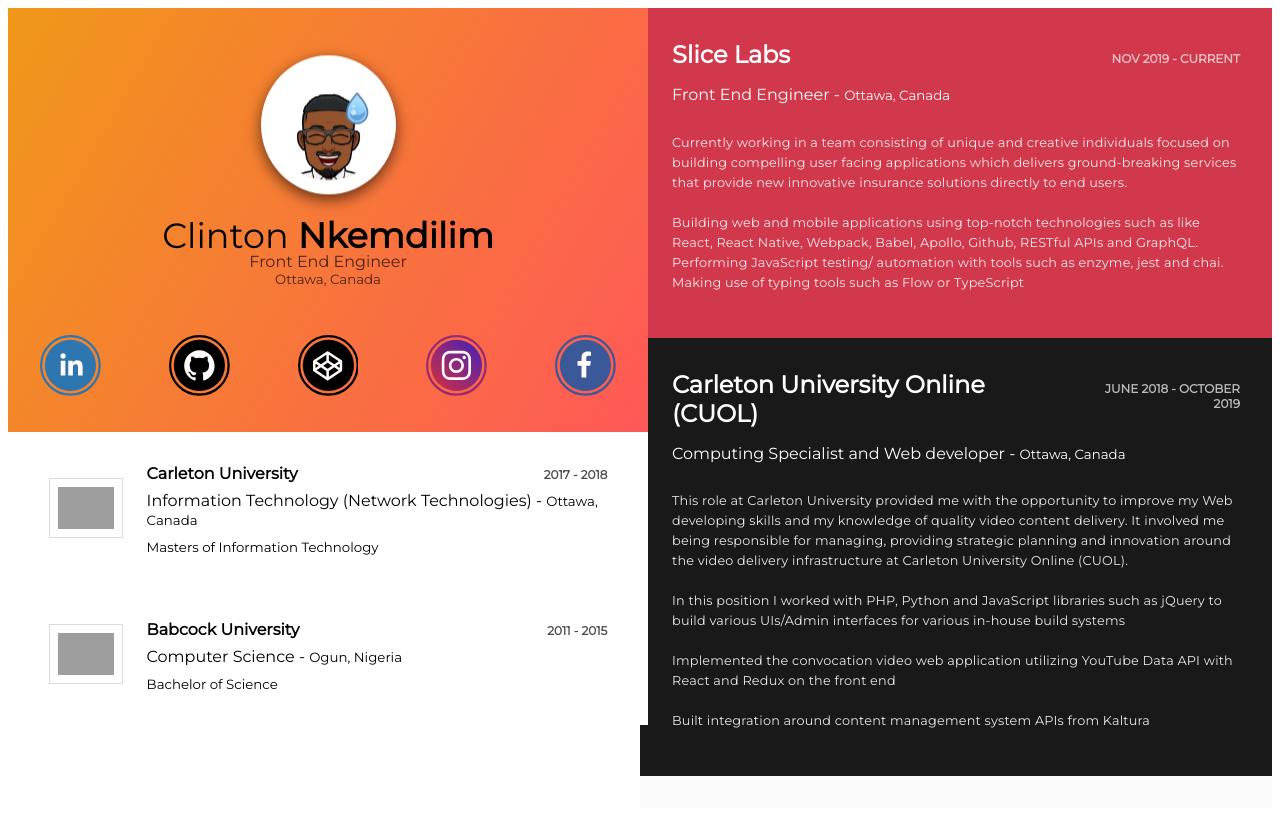
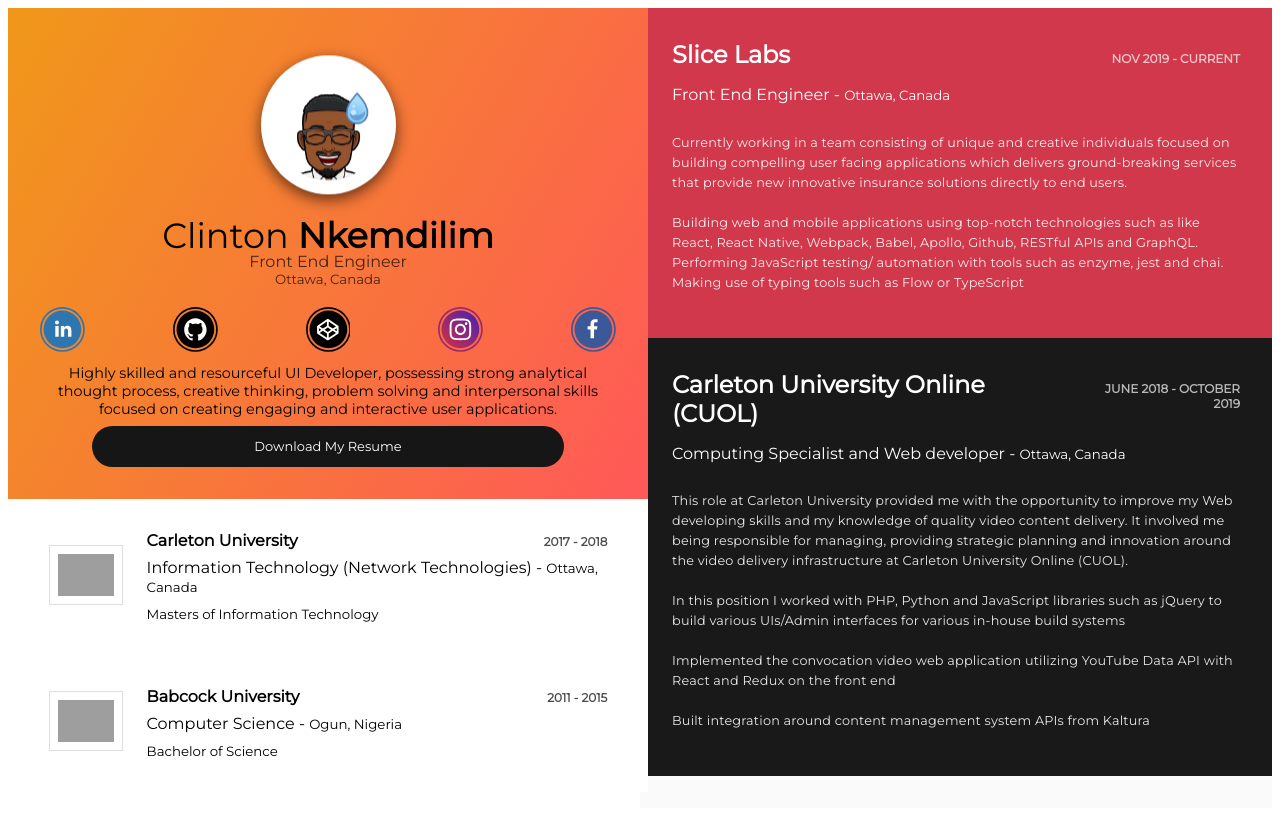
Before and after one commit to clinton-slice/personal-website-2020, a Gatsby site: page /MainPage in a window 1280 px wide. Built offline with nearby package versions, Linux system fonts and the light colour scheme; Gatsby itself is replaced by a stand-in of ours; grey boxes are pictures that could not be loaded.

Commit message:
Added Summary, Resume download button and code clean up

```diff
--- a/src/components/BusinessCard/BusinessCard.js
+++ b/src/components/BusinessCard/BusinessCard.js
@@ -1,11 +1,19 @@
 import React from "react";
 import PropTypes from "prop-types";
 import { Card, Contacts } from "../../components";
-import { Name, JobTitle, ImageContainer } from "./styledComponents";
+import {
+  Name,
+  JobTitle,
+  ImageContainer,
+  DownloadButton,
+  Summay,
+} from "./styledComponents";
 import profileImage from "../../images/profile.jpg";
+import myResume from "../../images/resume.pdf";
+import { withPrefix } from "gatsby";
 
 const BusinessCard = ({ personalInfo }) => {
-  const { name, jobTitle, location, contacts } = personalInfo;
+  const { name, jobTitle, location, contacts, summary, ctaText } = personalInfo;
   const { firstName, lastName } = name;
 
   return (
@@ -13,7 +21,12 @@
       <>
         <ImageContainer>
           <div className="image">
-            <img src={profileImage} width="127.433px" height="132.743px"></img>
+            <img
+              src={profileImage}
+              width="127.433px"
+              height="132.743px"
+              alt="profilePhoto"
+            ></img>
           </div>
         </ImageContainer>
         <Name>
@@ -25,6 +38,15 @@
           <small>{location}</small>
         </JobTitle>
         <Contacts contactInfo={contacts} />
+        <Summay>{summary}</Summay>
+        <DownloadButton
+          className="button"
+          rel="noopener noreferrer"
+          href={withPrefix(myResume)}
+          target="_blank"
+        >
+          {ctaText}
+        </DownloadButton>
       </>
     </Card>
   );
--- a/src/components/BusinessCard/styledComponents.js
+++ b/src/components/BusinessCard/styledComponents.js
@@ -38,8 +38,64 @@
 export const JobTitle = styled.p`
   text-align: center;
   opacity: 0.7;
-  margin: -40px 0 48px 0;
+  margin: -40px 0 20px 0;
   small {
     display: block;
   }
 `;
+
+export const DownloadButton = styled.a`
+   {
+    display: flex;
+    overflow: hidden;
+
+    margin: 0 52px;
+    padding: 12px 12px;
+    background: #161616;
+
+    cursor: pointer;
+    user-select: none;
+    transition: all 150ms linear;
+    text-align: center;
+    text-transform: capitalize;
+    text-decoration: none;
+
+    color: #fff;
+    border: 0 none;
+    border-radius: 36px;
+
+    font-size: 13px;
+    font-weight: 500;
+    line-height: 1.3;
+
+    justify-content: center;
+    align-items: center;
+    flex: 0 0 160px;
+
+    &:hover {
+      transition: all 150ms linear;
+
+      opacity: 0.85;
+    }
+
+    &:active {
+      transition: all 150ms linear;
+      opacity: 0.75;
+    }
+
+    &:focus {
+      outline: 1px dotted #959595;
+      outline-offset: -4px;
+    }
+  }
+  &:focus {
+    outline: 1px dotted white;
+    outline-offset: -4px;
+  }
+`;
+
+export const Summay = styled.p`
+  margin: 8px 0;
+  text-align: center;
+  font-size: 0.9rem;
+`;
--- a/src/components/SVGIcon/SVGIcon.js
+++ b/src/components/SVGIcon/SVGIcon.js
@@ -1,5 +1,5 @@
 import React from "react";
-import styled, { keyframes } from "styled-components";
+import { SocialIconLink } from "./styledComponents";
 
 const getPath = (name, props) => {
   switch (name) {
@@ -104,51 +104,4 @@
   </div>
 );
 
-const svgAnimate = keyframes`
-10%, 90% {
-  transform: translate3d(-2px, 0, 0);
-}
-
-20%, 80% {
-  transform: translate3d(4px, 0, 0);
-}
-
-30%, 50%, 70% {
-  transform: translate3d(-8px, 0, 0);
-}
-
-40%, 60% {
-  transform: translate3d(8px, 0, 0);
-}
-`;
-
-const SocialIconLink = styled.a`
-  color: ${({ color, theme }) => color || theme.color};
-  & .social-svg {
-    width: 3.8rem;
-    height: 3.8rem;
-    & .social-group {
-      &__outline {
-        transform-origin: 50% 50%;
-        transform: scale(1.1);
-      }
-    }
-    &:hover,
-    &:active,
-    &:focus {
-      animation: ${svgAnimate} 0.82s cubic-bezier(0.36, 0.07, 0.19, 0.97) both;
-      transform: translate3d(0, 0, 0);
-      backface-visibility: hidden;
-      perspective: 1000px;
-    }
-  }
-
-  @media (max-width: 768px) {
-    .social-svg {
-      width: 2.8rem;
-      height: 2.8rem;
-    }
-  }
-`;
-
 export default SVGIcon;
--- /dev/null
+++ b/src/components/SVGIcon/styledComponents.js
@@ -0,0 +1,48 @@
+import styled, { keyframes } from "styled-components";
+
+const svgAnimate = keyframes`
+10%, 90% {
+  transform: translate3d(-2px, 0, 0);
+}
+
+20%, 80% {
+  transform: translate3d(4px, 0, 0);
+}
+
+30%, 50%, 70% {
+  transform: translate3d(-8px, 0, 0);
+}
+
+40%, 60% {
+  transform: translate3d(8px, 0, 0);
+}
+`;
+
+export const SocialIconLink = styled.a`
+  color: ${({ color, theme }) => color || theme.color};
+  & .social-svg {
+    width: 2.8rem;
+    height: 2.8rem;
+    & .social-group {
+      &__outline {
+        transform-origin: 50% 50%;
+        transform: scale(1.1);
+      }
+    }
+    &:hover,
+    &:active,
+    &:focus {
+      animation: ${svgAnimate} 0.82s cubic-bezier(0.36, 0.07, 0.19, 0.97) both;
+      transform: translate3d(0, 0, 0);
+      backface-visibility: hidden;
+      perspective: 1000px;
+    }
+  }
+
+  @media (max-width: 768px) {
+    .social-svg {
+      width: 2.8rem;
+      height: 2.8rem;
+    }
+  }
+`;
--- a/src/config.json
+++ b/src/config.json
@@ -6,6 +6,8 @@
     },
     "jobTitle": "Front End Engineer",
     "location": "Ottawa, Canada",
+    "summary": "Highly skilled and resourceful UI Developer, possessing strong analytical thought process, creative thinking, problem solving and interpersonal skills focused on creating engaging and interactive user applications.",
+    "ctaText": "Download my Resume",
     "contacts": [
       {
         "name": "linkedin",
--- a/src/pages/404.js
+++ b/src/pages/404.js
@@ -1,4 +1,4 @@
-import React, { Fragment } from "react";
+import React from "react";
 
 const NotFoundPage = () => (
   <>
```
Also changed, not shown: src/html.js (added, +47 -0 lines), 2 other files.
